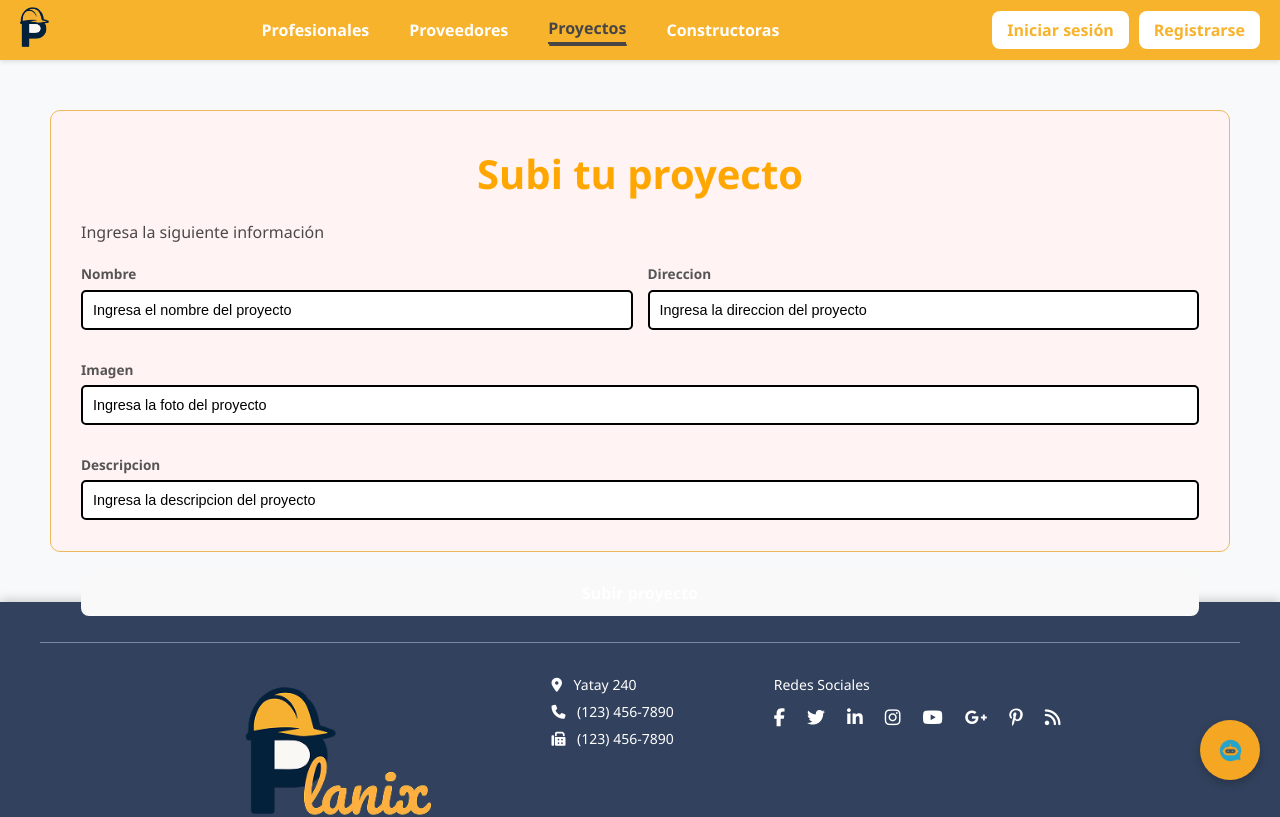
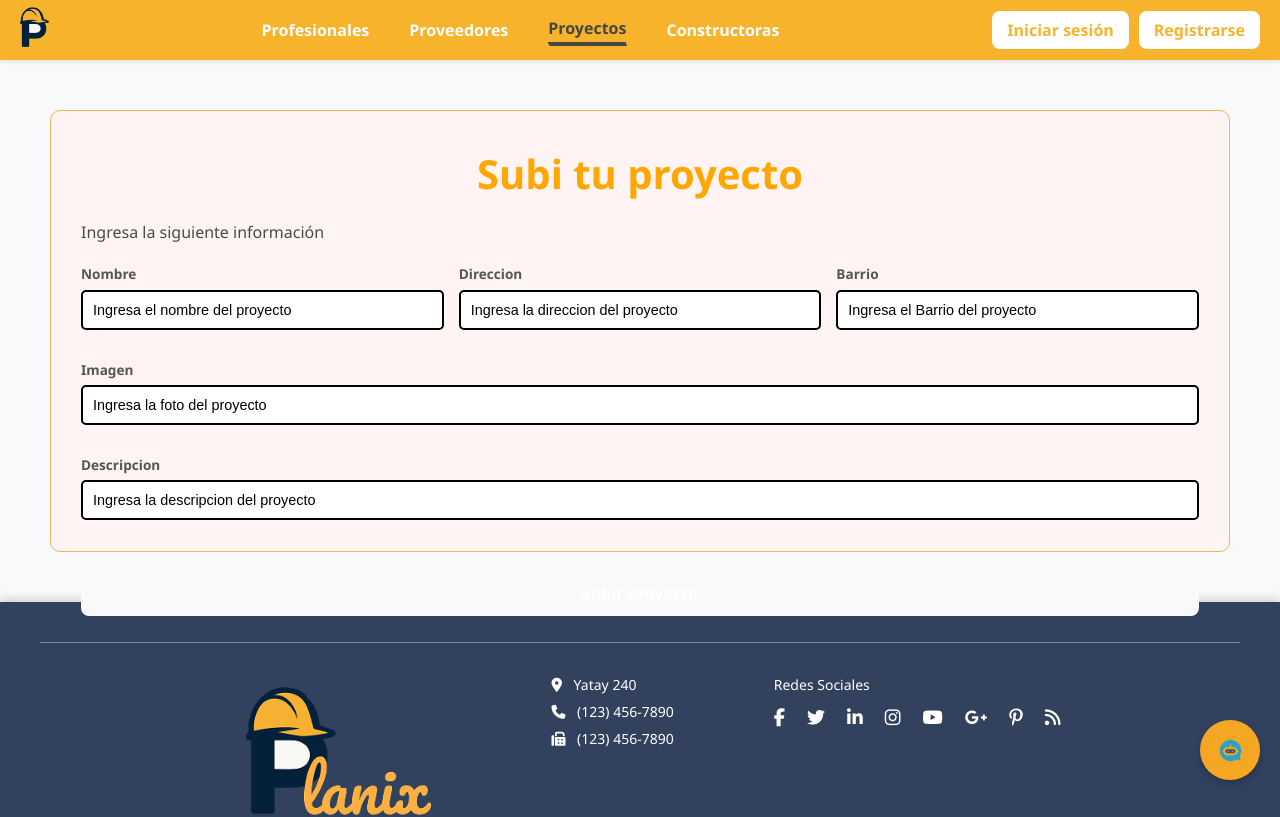
Before and after one commit to Planix-Inc/Planix, a React (Vite) app in the folder frontend/: page /proyectos/subirProyecto in a window 1280 px wide. Shown: the top 817 px of the page. Built offline with nearby package versions, Linux system fonts and the light colour scheme.

Commit message:
Avances filtros

```diff
--- a/frontend/src/pages/proyectos/subirProyecto/index.jsx
+++ b/frontend/src/pages/proyectos/subirProyecto/index.jsx
@@ -14,6 +14,7 @@ const subirProyecto = () => {
       destacado: false,
       valoracion: 0,
       descripcion: "",
+      Barrio:""
     });
     const [loading, setLoading] = useState(false);
     const [inputValido, setInputValido] = useState({});
@@ -32,7 +33,8 @@ const subirProyecto = () => {
         !form.nombre ||
         !form.direccion ||
         !form.img ||
-        !form.descripcion
+        !form.descripcion ||
+        !form.Barrio
       ) {
         alert("Por favor completa todos los campos.");
         return;
@@ -61,10 +63,11 @@ const subirProyecto = () => {
             destacado: false,
             valoracion: 0,
             descripcion: form.descripcion,
+            Barrio: form.Barrio
           },
         ])
         .select(
-          "id, nombre, direccion, img, destacado, valoracion, descripcion"
+          "id, nombre, direccion, img, destacado, valoracion, descripcion, Barrio"
         )
         .single();
 
@@ -109,6 +112,17 @@ const subirProyecto = () => {
                 onChange={handleChange}
               />
             </div>
+            <div className={`subirProyecto-form-group ${inputValido.Barrio === false ? "input-error" : inputValido.Barrio ? "input-success" : ""}`}>
+              <label htmlFor="Barrio">Barrio</label>
+              <input
+                type="text"
+                id="Barrio"
+                name="Barrio"
+                placeholder="Ingresa el Barrio del proyecto"
+                value={form.Barrio}
+                onChange={handleChange}
+              />
+            </div>
           </div>
           <div className={`subirProyecto-form-group full-width ${inputValido.img === false ? "input-error" : inputValido.img ? "input-success" : ""}`}>
             <label htmlFor="img">Imagen</label>
```
